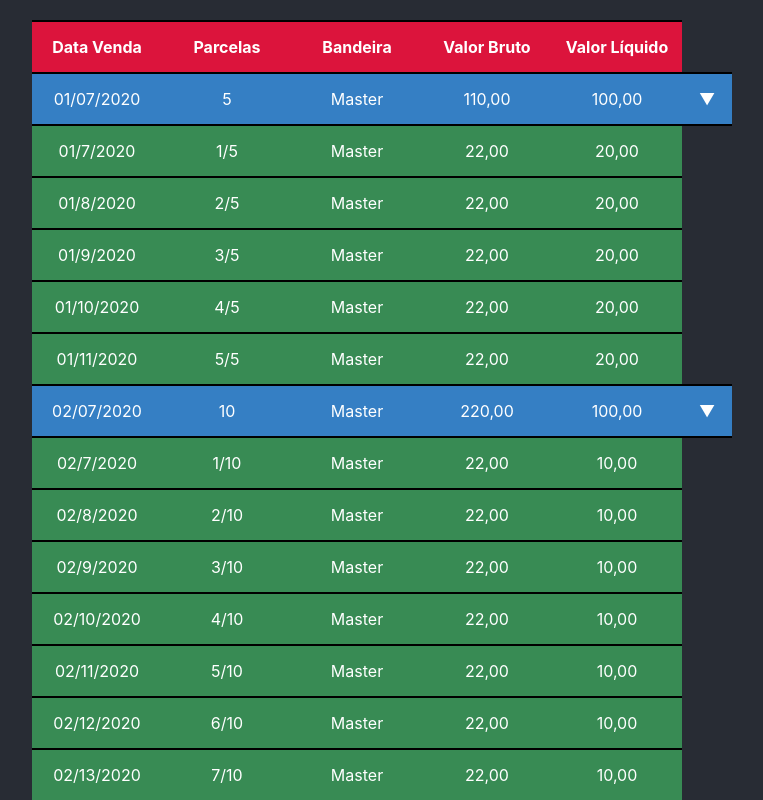
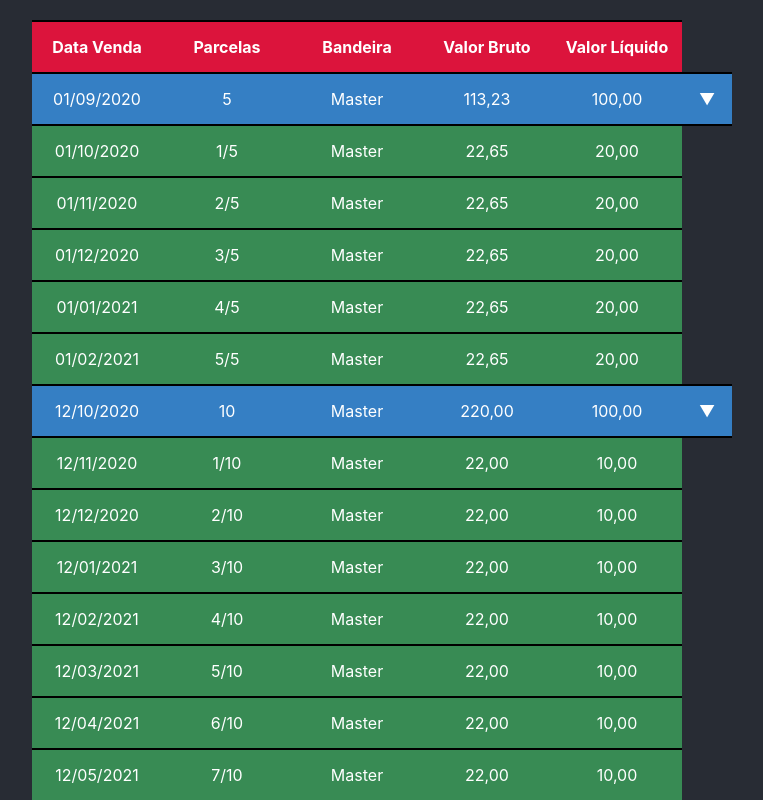
Before and after one commit to JonatasAlexandrao/tabela-vendas-cartoes, a React (Create React App) app: page / in a window 1280 px wide. Shown: the top 800 px of the page, without its empty margins (258-1021 px from the left). Built offline with nearby package versions, Linux system fonts and the light colour scheme.

Commit message:
feito as datas das parcelas

```diff
--- a/package.json
+++ b/package.json
@@ -6,6 +6,7 @@
     "@testing-library/jest-dom": "^4.2.4",
     "@testing-library/react": "^9.5.0",
     "@testing-library/user-event": "^7.2.1",
+    "moment": "^2.27.0",
     "react": "^16.13.1",
     "react-dom": "^16.13.1",
     "react-scripts": "3.4.1"
--- a/src/App.js
+++ b/src/App.js
@@ -15,10 +15,10 @@ function App() {
   let key=0;
 
   const tabela = [
-    {DataVenda:'01/07/2020', Parcelas:'5', Bandeira:'Master', ValorBruto:'110,00', ValorLiquido:'100,00', ParcBruta:'44,00', ParcLiquida:'40,00'},
-    {DataVenda:'02/07/2020', Parcelas:'10', Bandeira:'Master', ValorBruto:'220,00', ValorLiquido:'100,00', ParcBruta:'44,00', ParcLiquida:'40,00'},
-    {DataVenda:'03/07/2020', Parcelas:'1', Bandeira:'Master', ValorBruto:'330,00', ValorLiquido:'100,00', ParcBruta:'44,00', ParcLiquida:'40,00'},
-    {DataVenda:'04/07/2020', Parcelas:'3', Bandeira:'Master', ValorBruto:'440,44', ValorLiquido:'100,00', ParcBruta:'44,00', ParcLiquida:'40,00'}
+    {DataVenda:'1/9/2020', Parcelas:'5', Bandeira:'Master', ValorBruto:'113,23', ValorLiquido:'100,00'},
+    {DataVenda:'12/10/2020', Parcelas:'10', Bandeira:'Master', ValorBruto:'220,00', ValorLiquido:'100,00', ParcBruta:'44,00', ParcLiquida:'40,00'},
+    {DataVenda:'3/7/2020', Parcelas:'1', Bandeira:'Master', ValorBruto:'330,00', ValorLiquido:'100,00', ParcBruta:'44,00', ParcLiquida:'40,00'},
+    {DataVenda:'4/7/2020', Parcelas:'3', Bandeira:'Master', ValorBruto:'440,44', ValorLiquido:'100,00', ParcBruta:'44,00', ParcLiquida:'40,00'}
   ]
 
   return (
--- a/src/components/TabelaParcelas/index.js
+++ b/src/components/TabelaParcelas/index.js
@@ -1,12 +1,11 @@
 import React from 'react';
+import moment from 'moment';
 import RowParcelas from '../../objects/RowParcelas';
 
 const TabelaParcelas = ({novaLinha}) => {
 
     let i = 1;
     let linhaParcela = [];
-
-
 
     while (i <= novaLinha.Parcelas) {
 
@@ -33,13 +32,18 @@ const TabelaParcelas = ({novaLinha}) => {
 }
 
 const dataParc = (i, data) => {
-    const dia = data.substring(0,2);
-    const mes = parseInt(data.substring(3,5))+i-1;
-    const ano = data.substring(6,10);
-    const novaData = `${dia}/${mes}/${ano}`
+    // muda a data BR para o formato americano e converte para Date
+    const split = data.split('/');
+    const dataAmericana = split[1] + "/" +split[0]+ "/" +split[2];
+    const formatoDate = new Date(dataAmericana);
 
-    return novaData;
+    // soma +1 em cada mes e formata a data para BR
+    const dataFutura = moment(formatoDate).add(i, "months").format("DD/MM/YYYY");
+
+    return dataFutura;
 }
+
+
 
 const parcAtual = (Atual, parcelas) => {
     return `${Atual}/${parcelas}`;
--- a/src/objects/NewRow/index.js
+++ b/src/objects/NewRow/index.js
@@ -1,5 +1,6 @@
 import React from 'react';
 import './styles.css';
+import moment from 'moment';
 import TabelaParcelas from '../../components/TabelaParcelas';
 
 let key = 0
@@ -8,7 +9,7 @@ const NewRow = ({novaLinha}) => {
     return (
         <>
             <tr className='linha-tabela'>
-                <td className='coluna-tabela'>{novaLinha.DataVenda}</td>
+                <td className='coluna-tabela'>{formataData(novaLinha.DataVenda)}</td>
                 <td className='coluna-tabela'>{novaLinha.Parcelas}</td>
                 <td className='coluna-tabela'>{novaLinha.Bandeira}</td>
 
@@ -24,4 +25,15 @@ const NewRow = ({novaLinha}) => {
 
 }
 
+const formataData = (dataString) => {
+    const split = dataString.split('/');
+    const dataAmericana = split[1] + "/" +split[0]+ "/" +split[2];
+    const formatoDate = new Date(dataAmericana);
+
+    const dataFormatada = moment(formatoDate).format("DD/MM/YYYY");
+
+    return dataFormatada;
+}
+
+
 export default NewRow;
--- a/src/objects/RowParcelas/index.js
+++ b/src/objects/RowParcelas/index.js
@@ -23,24 +23,4 @@ const RowParcelas = ({dataParc, numParcelas, bandeira, parcBruto, parcLiquido})
   );
 }
 
-// const numParcelas = ({novaLinha, parc}) => {
-//   return `${parc}/${novaLinha.Parcelas}`;
-// }
-
-const parcelaBruto = ({novaLinha, parc}) => {
-
-  const valorBruto = novaLinha.ValorBruto.replace(",",".");
-
-  const valorParc = valorBruto / parc;
-
-  return valorParc.toFixed(2)
-
-  //console.log(valorParc.toFixed(2))
-  //console.log(parseFloat(novaLinha.ValorBruto))
-  //console.log(novaLinha.ValorBruto.replace(",","."))
-  //console.log(parc)
-
-
-}
-
 export default RowParcelas;
```
Also changed, not shown: 1 other file (tests, documents, lock files or other folders).
